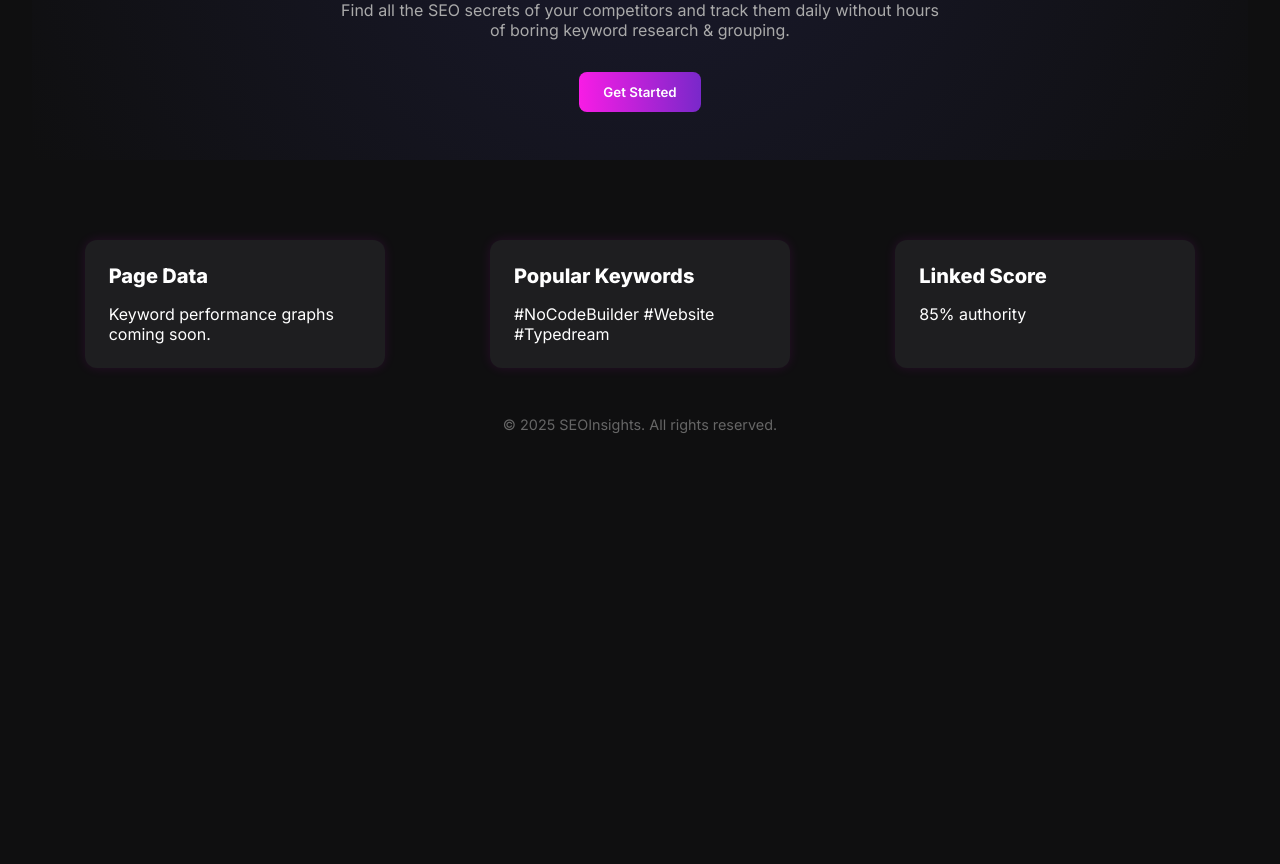
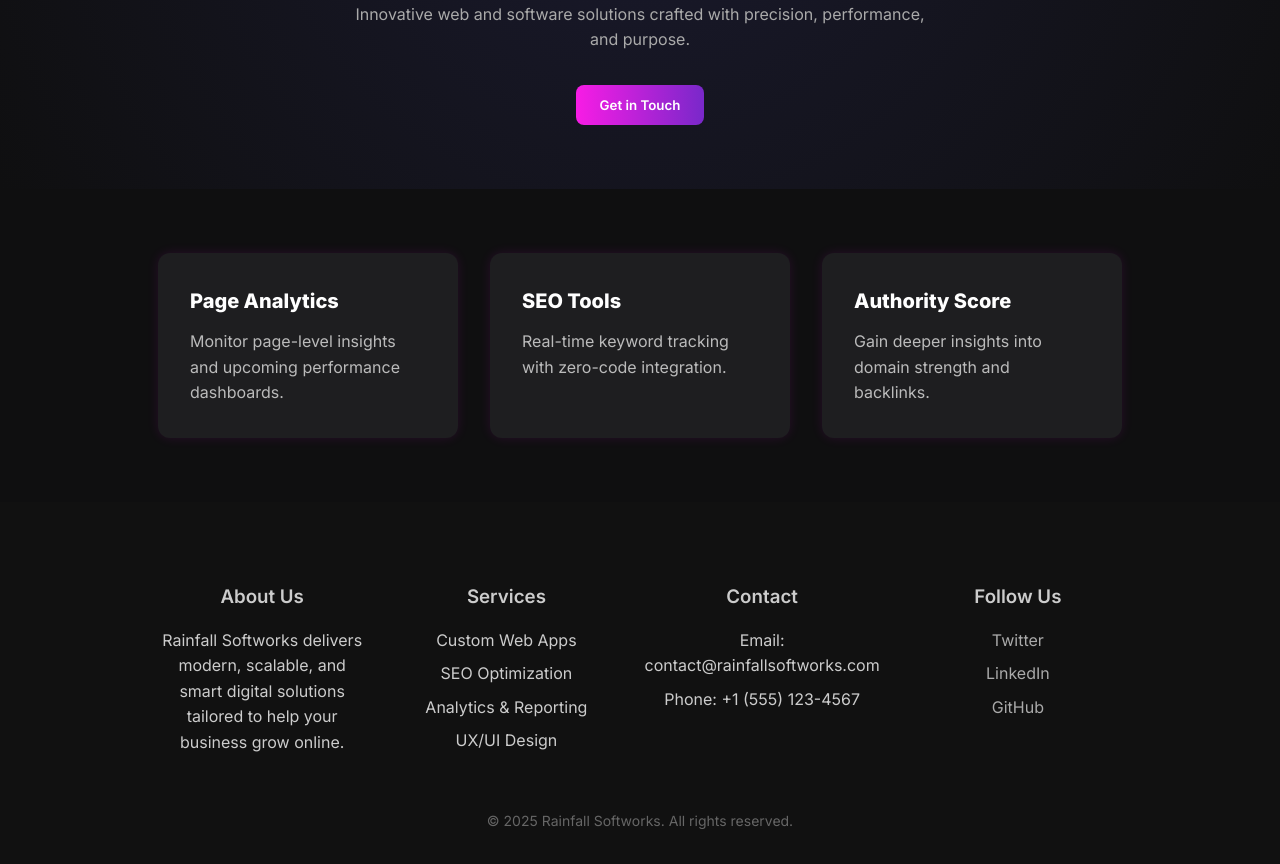
Before and after one commit to HennryReedPlaysMC/ilove, a plain HTML site: page index.html in a window 1280 px wide. Shown: the part 187-1051 px from the top of the page. Before the commit the page ends 800 px from the top, so only its background shows below. Drawn offline with Linux system fonts and the light colour scheme.

Commit message:
Update index.html

```diff
--- a/index.html
+++ b/index.html
@@ -3,7 +3,7 @@
 <head>
   <meta charset="UTF-8" />
   <meta name="viewport" content="width=device-width, initial-scale=1.0" />
-  <title>SEO Insights</title>
+  <title>Rainfall Softworks</title>
   <link href="https://fonts.googleapis.com/css2?family=Inter:wght@400;600;800&display=swap" rel="stylesheet">
   <style>
     * {
@@ -15,11 +15,12 @@
     body {
       background: #0f0f10;
       color: white;
-      padding: 2rem;
+      padding: 0;
+      line-height: 1.6;
     }
     .hero {
       text-align: center;
-      padding: 5rem 1rem 3rem;
+      padding: 6rem 1rem 4rem;
       background: radial-gradient(circle at top, #1a1a2e, #0f0f10);
     }
     .hero h1 {
@@ -45,57 +46,130 @@
       border: none;
       border-radius: 8px;
       cursor: pointer;
+      transition: background 0.3s ease;
+    }
+    .hero button:hover {
+      background: linear-gradient(to right, #7928ca, #f81ce5);
     }
     .dashboard {
       display: flex;
-      justify-content: space-around;
-      margin-top: 4rem;
+      justify-content: center;
+      margin: 4rem auto;
       flex-wrap: wrap;
+      gap: 2rem;
+      max-width: 1000px;
     }
     .card {
       background: #1e1e20;
-      padding: 1.5rem;
+      padding: 2rem;
       border-radius: 12px;
       width: 300px;
-      margin: 1rem;
       box-shadow: 0 0 12px rgba(255, 0, 255, 0.1);
     }
     .card h2 {
       font-size: 1.25rem;
+      margin-bottom: 0.75rem;
+    }
+    .card p {
+      color: #bbb;
+    }
+    footer {
+      background: #111;
+      padding: 4rem 2rem 2rem;
+      text-align: center;
+    }
+    .footer-content {
+      max-width: 1000px;
+      margin: 0 auto;
+      display: flex;
+      flex-wrap: wrap;
+      justify-content: space-between;
+      color: #ccc;
+    }
+    .footer-section {
+      margin: 1rem;
+      flex: 1 1 200px;
+    }
+    .footer-section h3 {
       margin-bottom: 1rem;
+      font-weight: 600;
     }
-    .footer {
-      text-align: center;
-      padding: 2rem 1rem;
+    .footer-section ul {
+      list-style: none;
+    }
+    .footer-section ul li {
+      margin-bottom: 0.5rem;
+    }
+    .footer-bottom {
+      margin-top: 2rem;
+      font-size: 0.875rem;
       color: #666;
-      font-size: 0.9rem;
+    }
+    a {
+      color: #aaa;
+      text-decoration: none;
+    }
+    a:hover {
+      color: #fff;
     }
   </style>
 </head>
 <body>
   <section class="hero">
-    <h1>Collect <span>Data</span> for Amazing <span>SEO</span></h1>
-    <p>Find all the SEO secrets of your competitors and track them daily without hours of boring keyword research & grouping.</p>
-    <button>Get Started</button>
+    <h1>Welcome to <span>Rainfall Softworks</span></h1>
+    <p>Innovative web and software solutions crafted with precision, performance, and purpose.</p>
+    <button>Get in Touch</button>
   </section>
 
   <section class="dashboard">
     <div class="card">
-      <h2>Page Data</h2>
-      <p>Keyword performance graphs coming soon.</p>
+      <h2>Page Analytics</h2>
+      <p>Monitor page-level insights and upcoming performance dashboards.</p>
     </div>
     <div class="card">
-      <h2>Popular Keywords</h2>
-      <p>#NoCodeBuilder #Website #Typedream</p>
+      <h2>SEO Tools</h2>
+      <p>Real-time keyword tracking with zero-code integration.</p>
     </div>
     <div class="card">
-      <h2>Linked Score</h2>
-      <p>85% authority</p>
+      <h2>Authority Score</h2>
+      <p>Gain deeper insights into domain strength and backlinks.</p>
     </div>
   </section>
 
-  <footer class="footer">
-    © 2025 SEOInsights. All rights reserved.
+  <footer>
+    <div class="footer-content">
+      <div class="footer-section">
+        <h3>About Us</h3>
+        <p>Rainfall Softworks delivers modern, scalable, and smart digital solutions tailored to help your business grow online.</p>
+      </div>
+      <div class="footer-section">
+        <h3>Services</h3>
+        <ul>
+          <li>Custom Web Apps</li>
+          <li>SEO Optimization</li>
+          <li>Analytics & Reporting</li>
+          <li>UX/UI Design</li>
+        </ul>
+      </div>
+      <div class="footer-section">
+        <h3>Contact</h3>
+        <ul>
+          <li>Email: contact@rainfallsoftworks.com</li>
+          <li>Phone: +1 (555) 123-4567</li>
+        </ul>
+      </div>
+      <div class="footer-section">
+        <h3>Follow Us</h3>
+        <ul>
+          <li><a href="#">Twitter</a></li>
+          <li><a href="#">LinkedIn</a></li>
+          <li><a href="#">GitHub</a></li>
+        </ul>
+      </div>
+    </div>
+    <div class="footer-bottom">
+      © 2025 Rainfall Softworks. All rights reserved.
+    </div>
   </footer>
 </body>
 </html>
```
